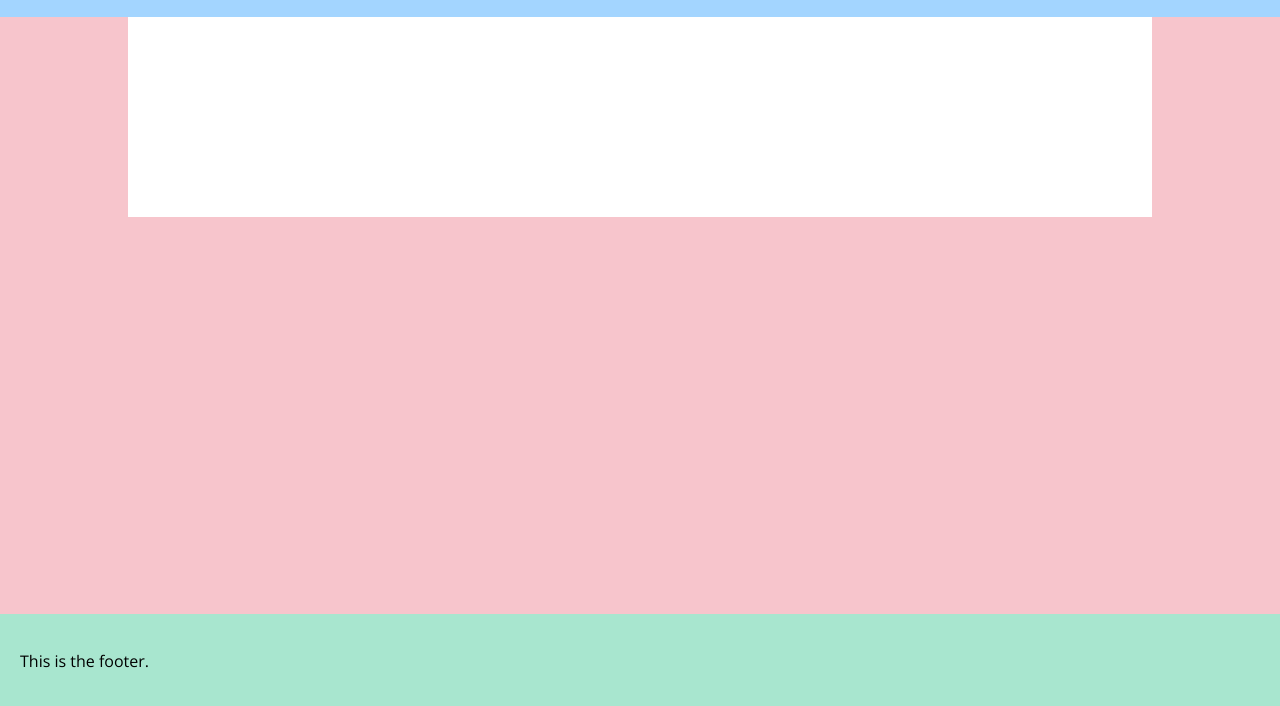
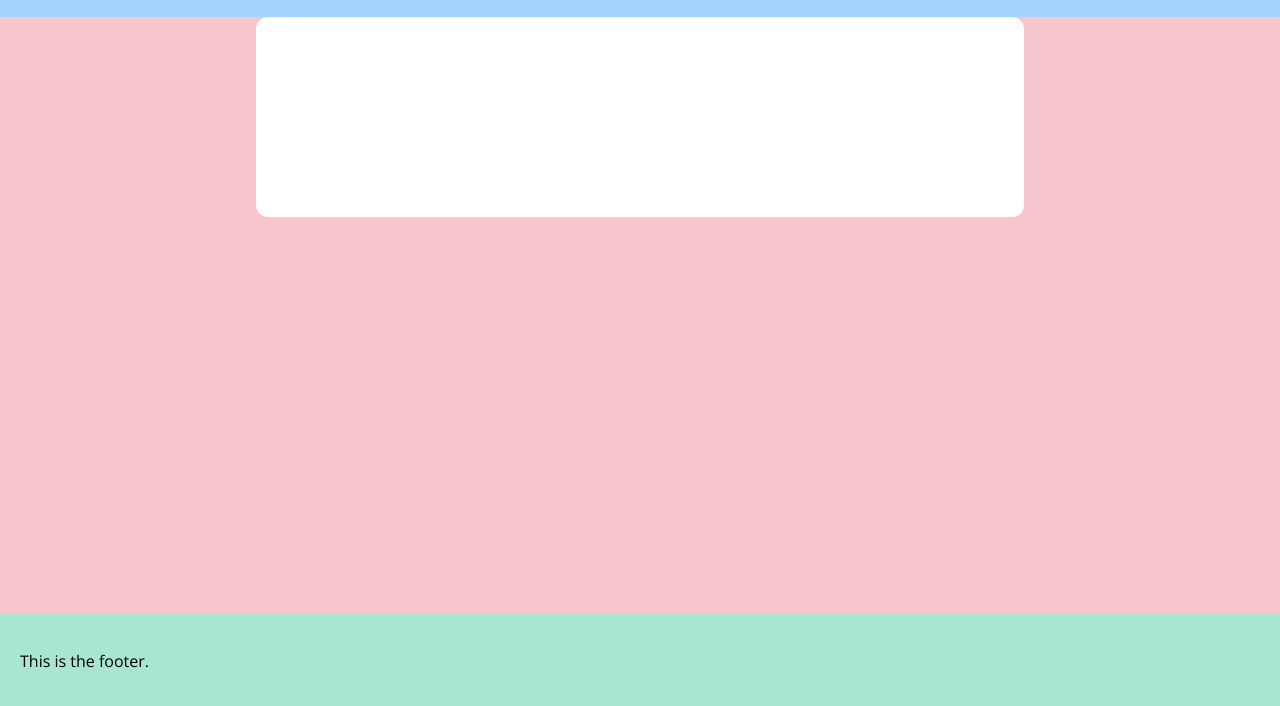
Before and after one commit to Darch22/website_project, a plain HTML site: page index.html in a window 1280 px wide. Shown: the part 92-798 px from the top of the page. Drawn offline with nearby package versions, Linux system fonts and the light colour scheme.

Commit message:
Update styles.css

```diff
--- a/styles.css
+++ b/styles.css
@@ -60,8 +60,9 @@ footer {
 
 .container {
     background-color: #ffffff;
-    width: 80%;
+    width: 60%;
     height: 200px;
     margin-left: auto;
     margin-right: auto;
+    border-radius: 12px;
 }
```
